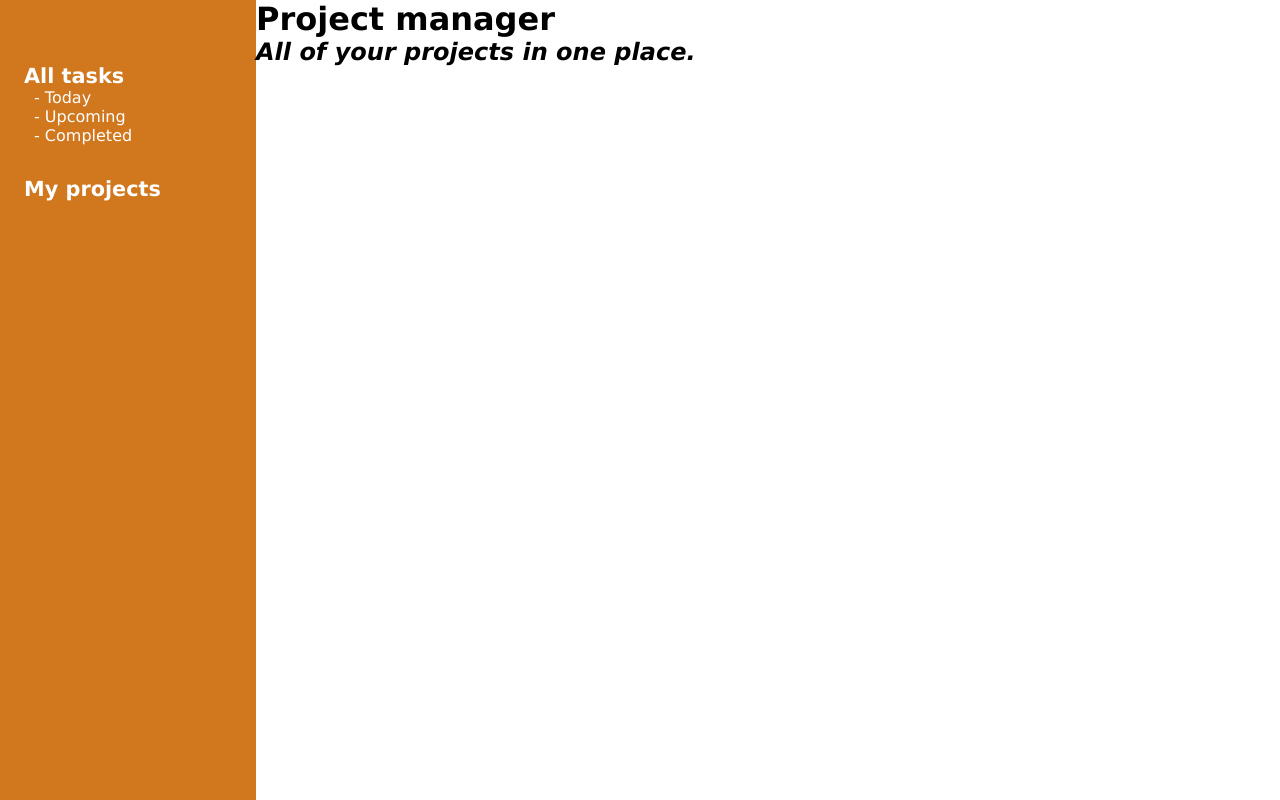
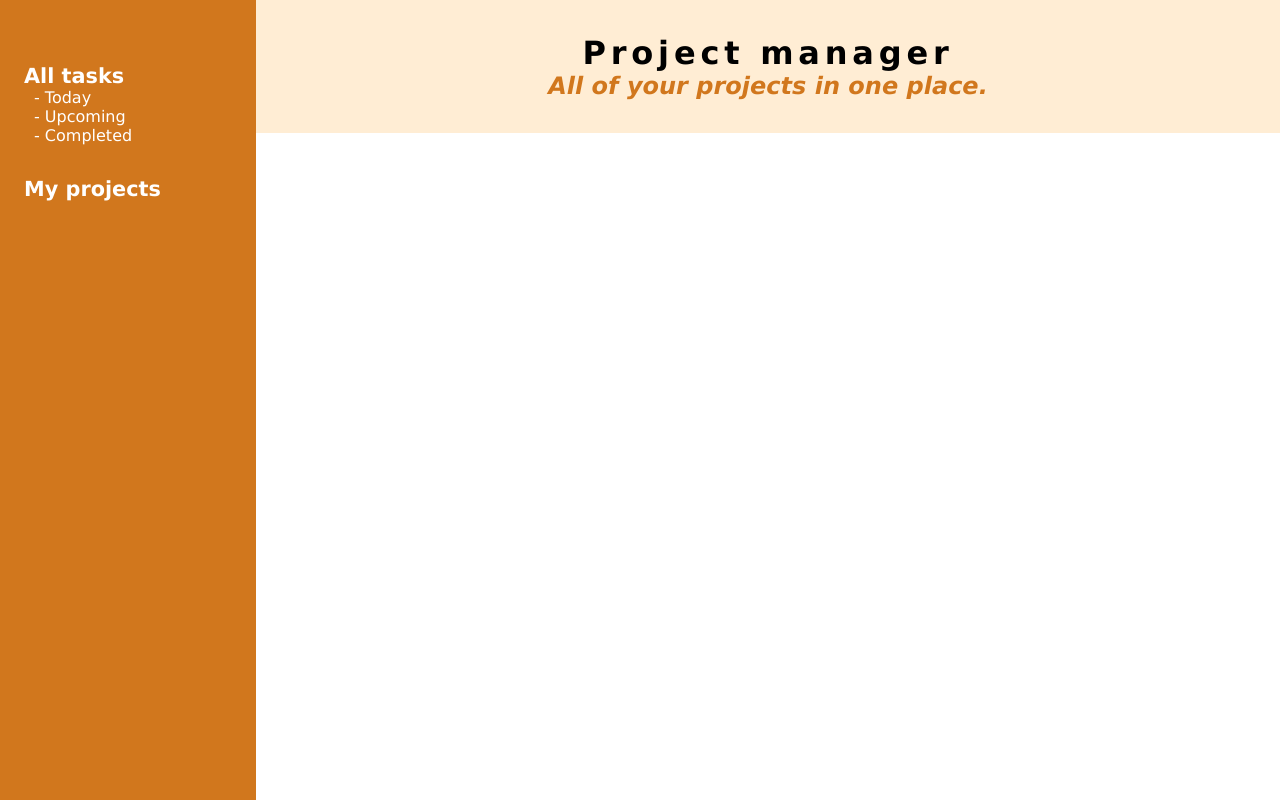
Before and after one commit to ThomGlynnGit/to-do, a website built with webpack: page src/index.html in a window 1280 px wide. Built offline with nearby package versions, Linux system fonts and the light colour scheme.

Commit message:
Set header styles

```diff
--- a/src/style.css
+++ b/src/style.css
@@ -33,3 +33,23 @@ body {
     position: relative;
     left: 10px
 }
+
+/*header styles*/
+.header {
+    background-color: #ffedd4;
+    display: flex;
+    align-items: center;
+    justify-content: center;
+}
+
+.header-container {
+    display: flex;
+    flex-direction: column;
+    align-items: center;
+    color: #d1771d;
+}
+
+.header-text {
+    color: rgb(0, 0, 0);
+    letter-spacing: 0.3rem;
+}
```
